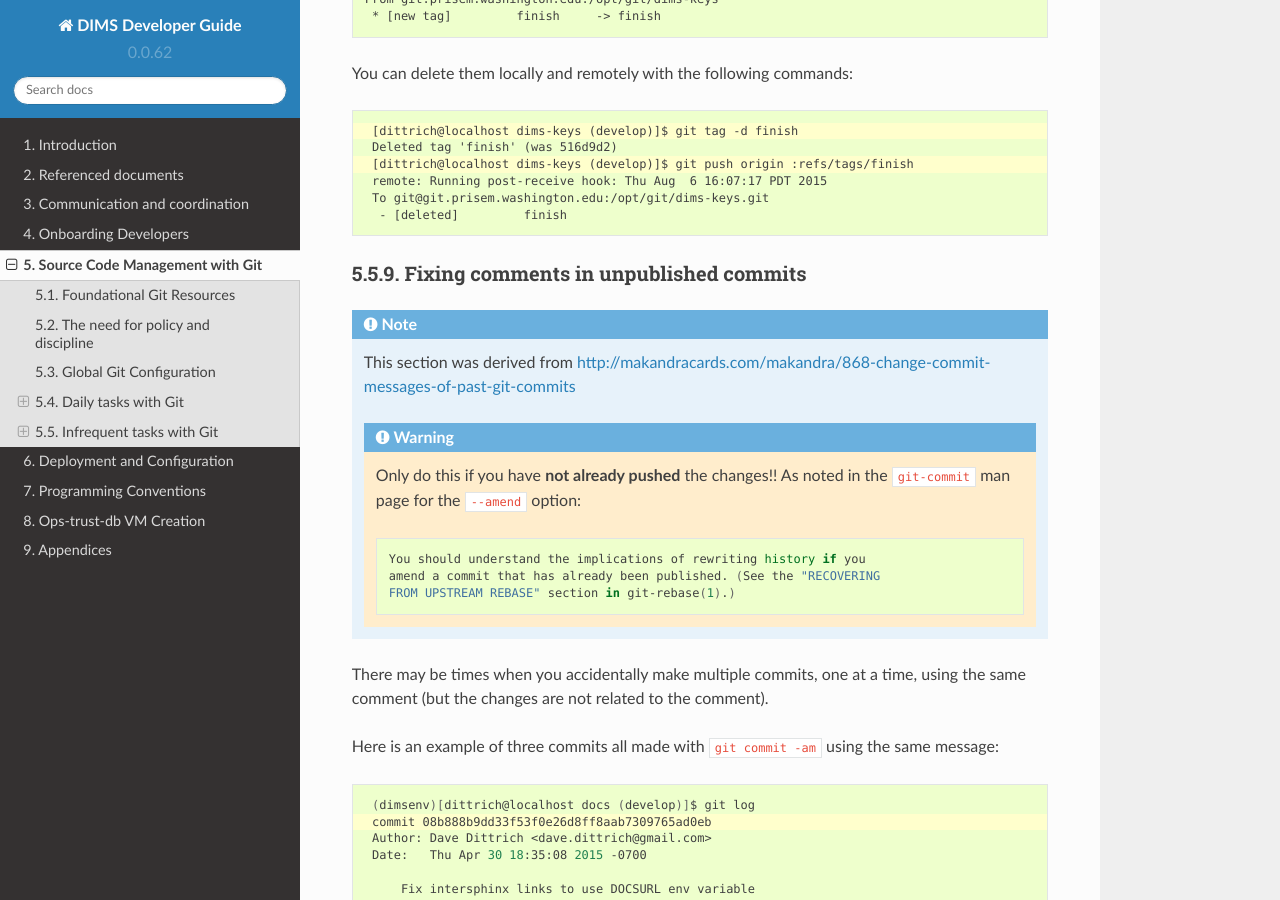
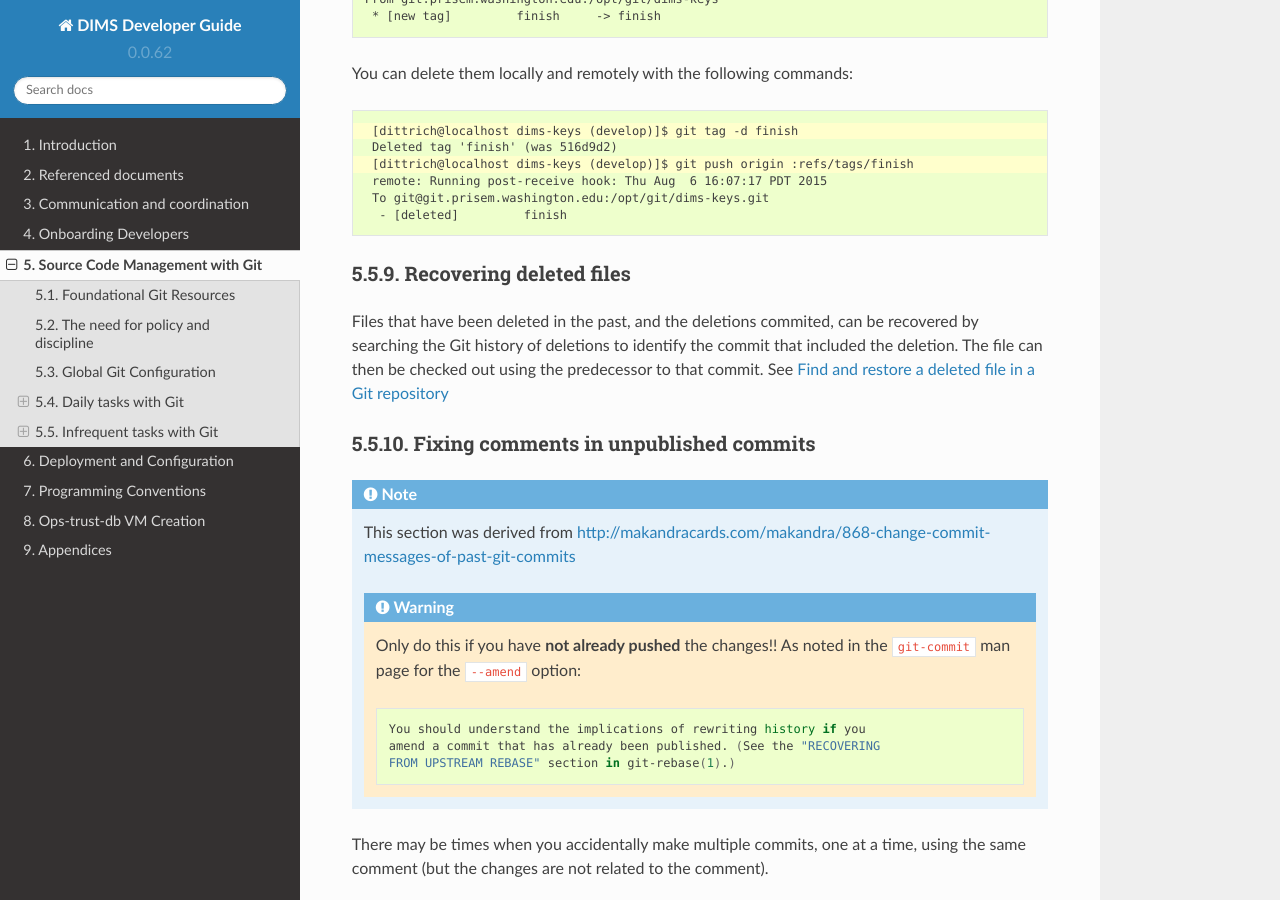
Before and after one commit to uw-dims/dims-devguide, a Sphinx documentation site: the page built from docs/source/sourcemanagement.rst, in a window 1280 px wide and 900 px high, scrolled down 36167 px. Built offline with Sphinx 7.4.7 and the Read the Docs theme 2.0.0, drawn with Linux system fonts in a browser that asks for light colours; pages that are not in the unit, such as notebooks, are missing from menus.

Commit message:
Add reference to recovering deleted files

```diff
--- a/docs/source/sourcemanagement.rst
+++ b/docs/source/sourcemanagement.rst
@@ -2257,6 +2257,20 @@ following commands:
 
 ..
 
+
+.. _recoveringdeletedfiles:
+
+Recovering deleted files
+~~~~~~~~~~~~~~~~~~~~~~~~
+
+Files that have been deleted in the past, and the deletions commited, can be
+recovered by searching the Git history of deletions to identify the commit that
+included the deletion. The file can then be checked out using the predecessor
+to that commit. See `Find and restore a deleted file in a Git repository`_
+
+.. _Find and restore a deleted file in a Git repository: http://stackoverflow.com/questions/953481/find-and-restore-a-deleted-file-in-a-git-repository
+
+
 .. _fixingcomments:
 
 Fixing comments in unpublished commits
```
